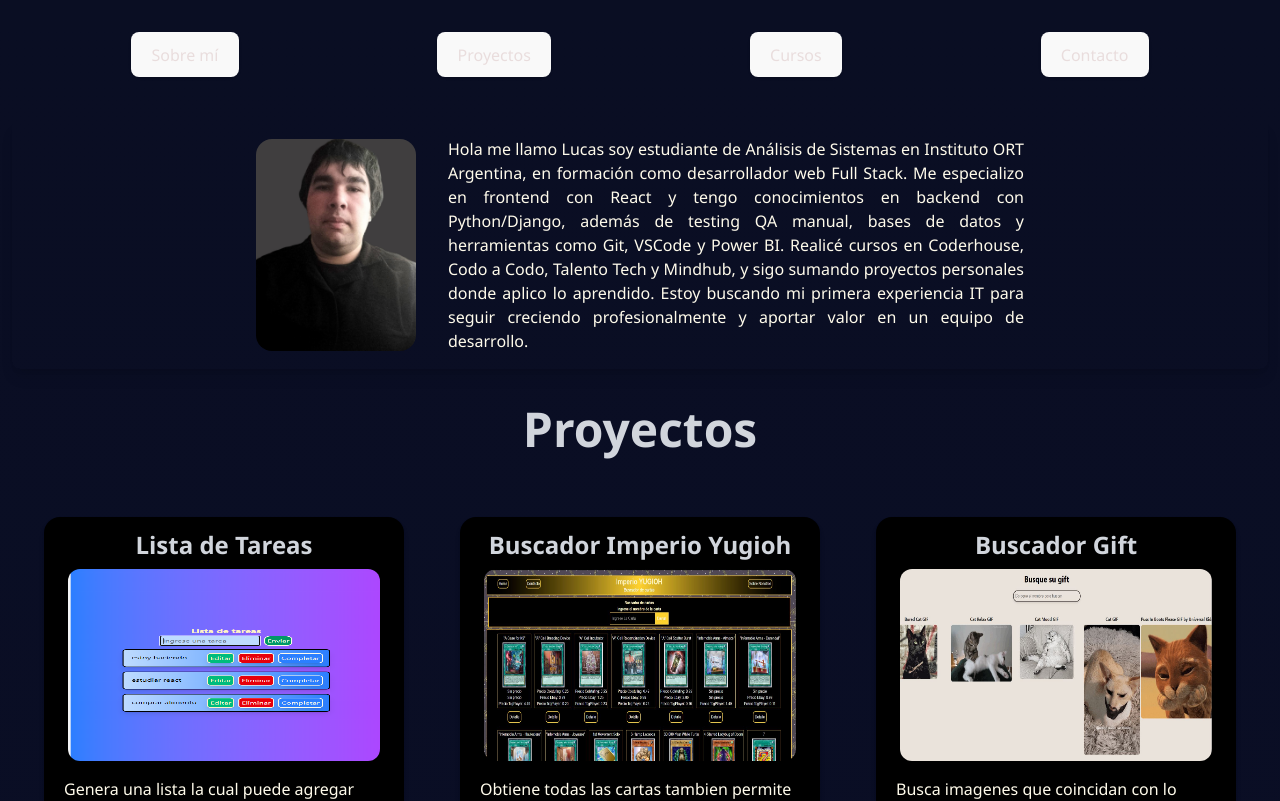
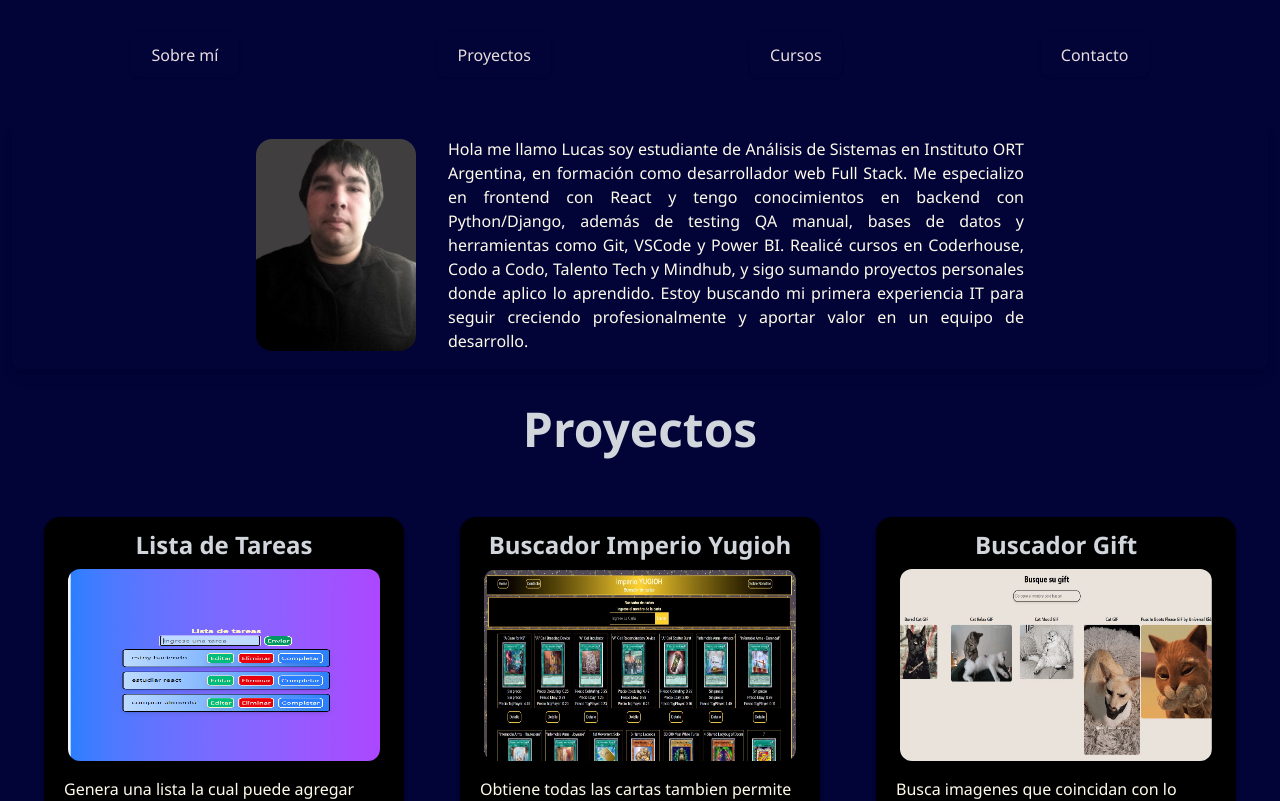
Before and after one commit to spawnew/Portafolio, a React (Vite) app: page / in a window 1280 px wide. Shown: the top 801 px of the page. Built offline with nearby package versions, Linux system fonts and the light colour scheme.

Commit message:
mejora stylos

```diff
--- a/index.html
+++ b/index.html
@@ -4,7 +4,7 @@
     <meta charset="UTF-8" />
     <link rel="icon" type="image/svg+xml" href="https://avatars.githubusercontent.com/u/96084099?v=4" />
     <meta name="viewport" content="width=device-width, initial-scale=1.0" />
-    <title>Portafolio</title>
+    <title>Portafolio_Lucas</title>
   </head>
   <body>
     <div id="root"></div>
--- a/src/Componentes/Navbar.jsx
+++ b/src/Componentes/Navbar.jsx
@@ -5,7 +5,7 @@ const Navbar = () => {
 
 
 
-<nav className=" background-color: #010738; text-[#e0e0e0] p-4 z-50 w-full">
+<nav className="  text-[#e0e0e0] p-4 z-50 w-full">
 <ul className="flex flex-col items-center gap-4  p-4 sm:flex-row sm:justify-around sm:gap-0">
 
 
--- a/src/Componentes/Proyecto/Proyectos.jsx
+++ b/src/Componentes/Proyecto/Proyectos.jsx
@@ -12,7 +12,7 @@ const Proyectos = () => {
 
 
 
-<div className='w-full text-center text-2xl font-bold text-gray-500 mb-6'>
+<div className='w-full  text-center text-2xl font-bold text-gray-500 mb-6'>
         <h2 className='text-5xl text-gray-300'>Proyectos</h2>
         </div>
           {proyecto.map((proyecto) => (
--- a/src/index.css
+++ b/src/index.css
@@ -31,7 +31,7 @@ body {
   padding: 0;
   min-height: 100vh;
   flex-direction: column;
-  background:linear-gradient(to bottom, #0a0e23, #090d2b);
+  background:#020438;
   color: #e0e0e0;
   font-family: 'Segoe UI', sans-serif;
 }
@@ -50,7 +50,7 @@ button {
   font-weight: 500;
   font-family: inherit;
 
-  color:darkgray;
+
 
   cursor: pointer;
   transition: border-color 0.25s;
@@ -72,9 +72,7 @@ button:focus-visible {
   a:hover {
     color: #747bff;
   }
-  button {
-    background-color: #f9f9f9;
-  }
+
 }
 html {
   scroll-behavior: smooth;
```
